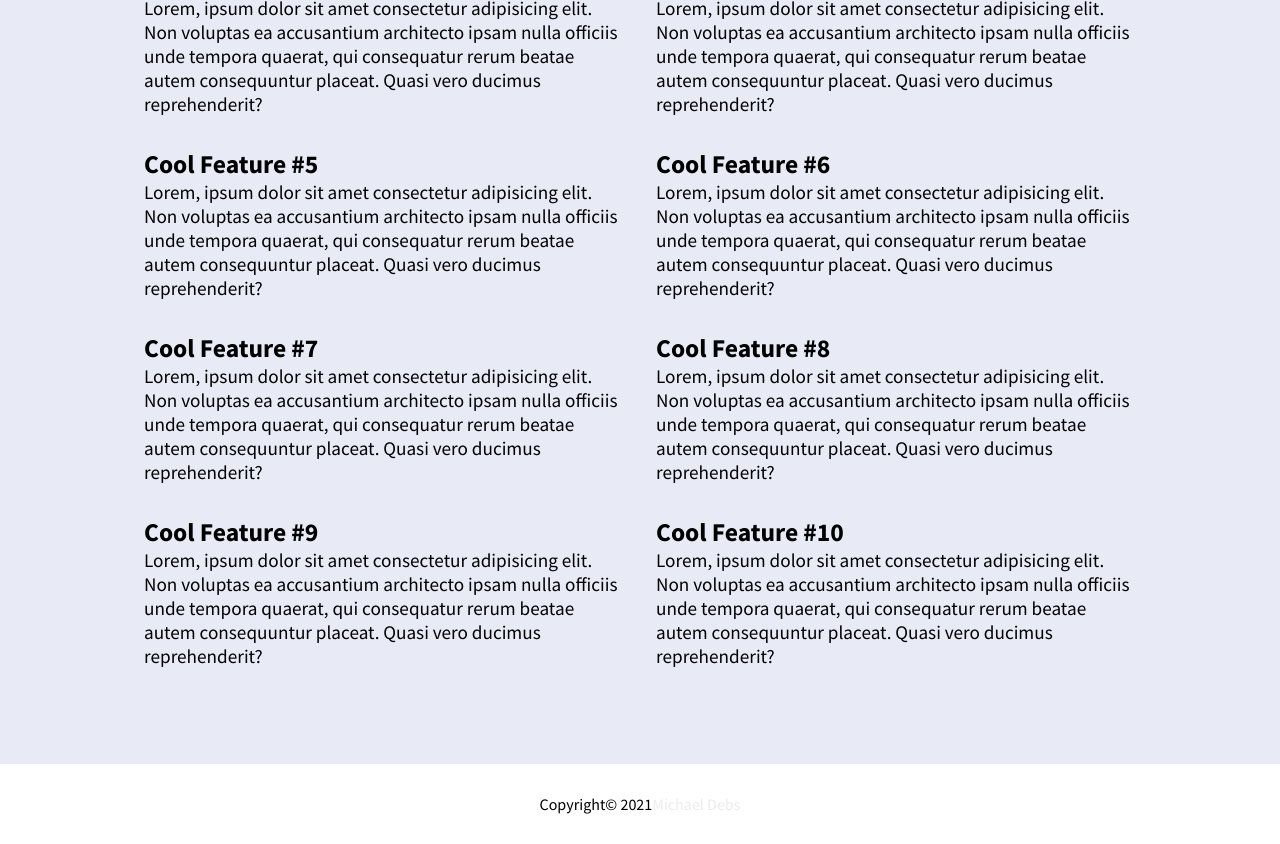
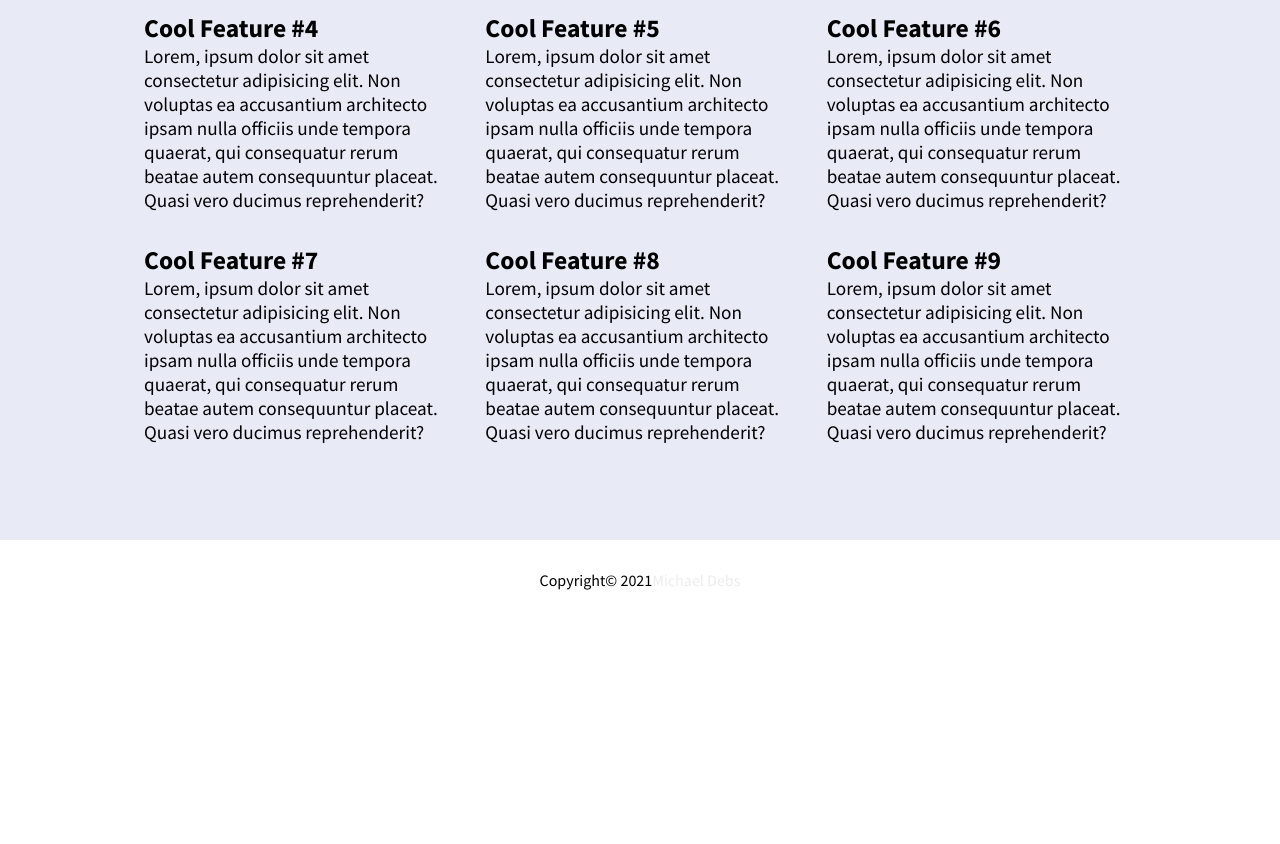
Before and after one commit to michaeldebs7/project-demo-1, a plain HTML site: page index.html in a window 1280 px wide. Shown: the part 929-1773 px from the top of the page. After the commit the page ends 1549 px from the top, so only its background shows below. Drawn offline with Linux system fonts and the light colour scheme.

Commit message:
added the 3 columns

```diff
--- a/index.html
+++ b/index.html
@@ -69,10 +69,6 @@
                 <h3>Cool Feature #9</h3>
                 <p>Lorem, ipsum dolor sit amet consectetur adipisicing elit. Non voluptas ea accusantium architecto ipsam nulla officiis unde tempora quaerat, qui consequatur rerum beatae autem consequuntur placeat. Quasi vero ducimus reprehenderit?</p>
             </section>
-            <section>
-                <h3>Cool Feature #10</h3>
-                <p>Lorem, ipsum dolor sit amet consectetur adipisicing elit. Non voluptas ea accusantium architecto ipsam nulla officiis unde tempora quaerat, qui consequatur rerum beatae autem consequuntur placeat. Quasi vero ducimus reprehenderit?</p>
-            </section>
         </div>
     </main>
     <footer>
--- a/style.css
+++ b/style.css
@@ -84,7 +84,7 @@ main {
   padding: 5rem 0;
 
   display: grid;
-  grid-template-columns: 1fr 1fr;
+  grid-template-columns: 1fr 1fr 1fr;
 }
 section > h3 {
   font-size: 1.6rem;
```
